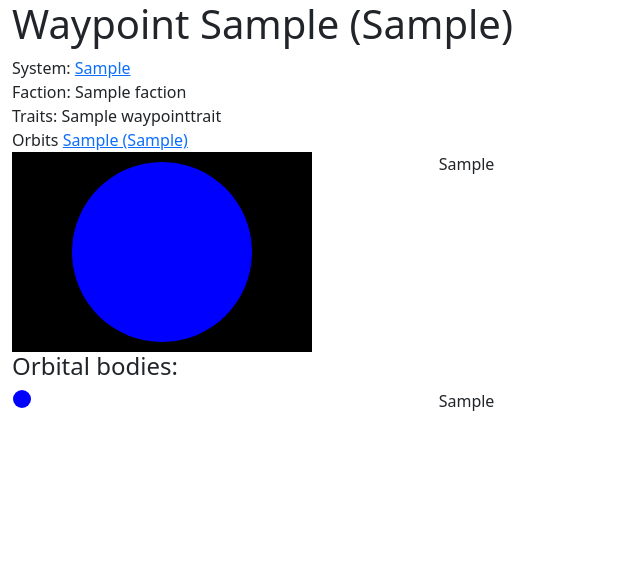
After one commit to ropable/spacetraders-api, a Django app: page /galaxy/waypoint/1/ in a window 1280 px wide. The commit adds this page. Shown: the top 588 px of the page, without its empty margins (0-640 px from the left). Run offline with Django 4.2, Linux system fonts and the light colour scheme; tables that the repository leaves empty hold one stand-in row (values such as "Sample post").

Commit message:
Basic detail views for Agent, System & Waypoint.

```diff
--- a/galaxy/models.py
+++ b/galaxy/models.py
@@ -3,6 +3,7 @@ from django.conf import settings
 from django.contrib.admin import display
 from django.contrib.postgres.fields import ArrayField
 from django.db import models
+from django.urls import reverse
 from django_rq.queues import get_queue
 from humanize import naturaldelta
 import logging
@@ -55,6 +56,9 @@ class Agent(models.Model):
     def __str__(self):
         return f"{self.symbol} ({self.starting_faction})"
 
+    def get_absolute_url(self):
+        return reverse("agent_detail", kwargs={"pk": self.pk})
+
     def update(self, data):
         """Update object from passed-in data."""
         self.credits = data["credits"]
@@ -81,6 +85,9 @@ class System(models.Model):
 
     def __str__(self):
         return f"{self.symbol} ({self.get_type_display()})"
+
+    def get_absolute_url(self):
+        return reverse("system_detail", kwargs={"pk": self.pk})
 
     @property
     def coords(self):
@@ -135,6 +142,9 @@ class Waypoint(models.Model):
 
     def __str__(self):
         return f"{self.symbol} ({self.type_display})"
+
+    def get_absolute_url(self):
+        return reverse("waypoint_detail", kwargs={"pk": self.pk})
 
     def update(self, data):
         """Update object from passed-in data."""
@@ -353,7 +363,7 @@ class ShipMount(models.Model):
 
 class Ship(models.Model):
     modified = models.DateTimeField(auto_now=True)
-    agent = models.ForeignKey(Agent, on_delete=models.PROTECT)
+    agent = models.ForeignKey(Agent, related_name="ships", on_delete=models.PROTECT)
     symbol = models.CharField(max_length=32, unique=True)
     registration = models.JSONField(default=dict)
     nav = models.OneToOneField(ShipNav, on_delete=models.CASCADE)
@@ -755,7 +765,7 @@ class Ship(models.Model):
         if arrival < now:
             return
         pause = (arrival - now).seconds + 1
-        print(f"Sleeping until {self.nav.arrival_display()}")
+        print(f"Sleeping {self.nav.arrival_display()}")
         sleep(pause)
 
     def get_cooldown(self):
--- a/galaxy/templates/galaxy/system_detail.html
+++ b/galaxy/templates/galaxy/system_detail.html
@@ -2,7 +2,7 @@
 
 {% block page_content %}
 <div id="system_{{ system_symbol }}">
-    <svg style="border:3px solid green; background-color:#333; width:100%; height:100%; border-radius: 10px;" viewBox="{{minx}} {{miny}} {{width}} {{height}}">
+    <svg style="border:1px solid green; background-color:#333; width:100%; height:100%;" viewBox="{{minx}} {{miny}} {{width}} {{height}}">
     {% for w in waypoints %}
         {% if w.type == "GAS_GIANT" %}
         <circle cx="{{w.x}}" cy="{{w.y}}" r="15" fill="yellow" id="waypoint_{{w.symbol}}"></circle>
--- /dev/null
+++ b/galaxy/templates/galaxy/waypoint_detail.html
@@ -0,0 +1,61 @@
+{% extends "base.html" %}
+
+{% block page_content %}
+<div id="waypoint_detail_view">
+    <h1>Waypoint {{ waypoint }}</h1>
+    System: <a href="{% url 'system_detail' pk=waypoint.system.pk %}">{{ waypoint.system.symbol }}</a><br>
+    Faction: {{ waypoint.faction.name }}<br>
+    Traits: {{ waypoint.traits_display|default_if_none:"none" }}<br>
+    {% if waypoint.orbits %}
+    Orbits <a href="{% url 'waypoint_detail' pk=waypoint.orbits.pk %}">{{ waypoint.orbits }}</a>
+    {% endif %}
+    <div class="row">
+        <div class="col-md-4">
+            <svg
+              version="1.1"
+              baseProfile="full"
+              width="300"
+              height="200"
+              xmlns="http://www.w3.org/2000/svg">
+                <rect width="100%" height="100%" fill="black" />
+                <circle cx="150" cy="100" r="90" fill="blue" />
+            </svg>
+        </div>
+        <div class="col-md-8">
+            <div>{{ waypoint.type_display }}</div>
+            {% if waypoint.is_market %}
+            <div>Market: {{ waypoint.market }}</div>
+            {% endif %}
+            {% if waypoint.is_shipyard %}
+            <div>Shipyard: {{ waypoint.shipyard }}</div>
+            {% endif %}
+        </div>
+    </div>
+    {% if waypoint.orbitals.exists %}
+    <h4>Orbital bodies:</h4>
+    {% endif %}
+    {% for orbital in waypoint.orbitals.all %}
+    <div class="row">
+        <div class="col-md-4">
+            <svg
+              version="1.1"
+              baseProfile="full"
+              width="300"
+              height="200"
+              xmlns="http://www.w3.org/2000/svg">
+                <circle cx="10" cy="10" r="9" fill="blue" />
+            </svg>
+        </div>
+        <div class="col-md-8">
+            <div>{{ orbital.type_display }}</div>
+            {% if orbital.is_market %}
+            <div>Market: {{ orbital.market }}</div>
+            {% endif %}
+            {% if orbital.is_shipyard %}
+            <div>Shipyard: {{ orbital.shipyard }}</div>
+            {% endif %}
+        </div>
+    </div>
+    {% endfor %}
+</div>
+{% endblock %}
--- a/galaxy/urls.py
+++ b/galaxy/urls.py
@@ -1,8 +1,9 @@
 from django.urls import path
-from .views import SystemView, SystemImageView
+from galaxy import views
 
 
 urlpatterns = [
-    path("system/<int:pk>/", SystemView.as_view(), name="system_image"),
-    path("system/<int:pk>/image/", SystemImageView.as_view(), name="system_image"),
+    path("agent/<int:pk>/", views.AgentDetail.as_view(), name="agent_detail"),
+    path("system/<int:pk>/", views.SystemDetail.as_view(), name="system_detail"),
+    path("waypoint/<int:pk>/", views.WaypointDetail.as_view(), name="waypoint_detail"),
 ]
--- a/galaxy/views.py
+++ b/galaxy/views.py
@@ -1,17 +1,25 @@
-from django.http import HttpResponse
-from django.views.generic import DetailView, TemplateView
-import matplotlib.pyplot as plt
+from django.views.generic import DetailView
 
-from .models import System, Waypoint
+from .models import Agent, System, Waypoint
 
 
-class SystemView(DetailView):
+class AgentDetail(DetailView):
+    model = Agent
+
+    def get_context_data(self, **kwargs):
+        context = super().get_context_data(**kwargs)
+        context["page_title"] = str(self.get_object())
+        context["agent"] = self.get_object()
+        return context
+
+
+class SystemDetail(DetailView):
     model = System
-    template_name = "galaxy/system_detail.html"
 
     def get_context_data(self, **kwargs):
         context = super().get_context_data(**kwargs)
         system = self.get_object()
+        context["page_title"] = str(system)
         context["system_symbol"] = system.symbol
         waypoints = Waypoint.objects.filter(system=system)
         star = waypoints.filter(type="GAS_GIANT").first()
@@ -33,54 +41,11 @@ class SystemView(DetailView):
         return context
 
 
-class SystemImageView(DetailView):
+class WaypointDetail(DetailView):
+    model = Waypoint
 
-    model = System
-
-    def get(self, request, *args, **kwargs):
-        system = self.get_object()
-        plotted_points = set()
-        plt.figure()
-        plt.title(system)
-
-        # Plot system star
-        for wp in Waypoint.objects.filter(system=system, type="GAS_GIANT"):
-            plt.plot(wp.x, wp.y, color="yellow", marker="*")
-            plt.annotate(
-                text=wp.symbol_suffix,
-                xy=(wp.x + 15, wp.y - 10),
-            )
-            plotted_points.add(wp.coords)
-
-        # Plot jump gates
-        for wp in Waypoint.objects.filter(system=system, type="JUMP_GATE"):
-            plt.plot(wp.x, wp.y, color="blue", marker="h")
-            plt.annotate(
-                text=wp.symbol_suffix,
-                xy=(wp.x + 15, wp.y - 10),
-            )
-            plotted_points.add(wp.coords)
-
-        # Plot planets
-        for wp in Waypoint.objects.filter(system=system, type="PLANET"):
-            plt.plot(wp.x, wp.y, color="green", marker="o")
-            plt.annotate(
-                text=wp.symbol_suffix,
-                xy=(wp.x + 15, wp.y - 10),
-            )
-            plotted_points.add(wp.coords)
-
-        # Plot everything else
-        for wp in Waypoint.objects.filter(system=system).exclude(type__in=["JUMP_GATE", "PLANET"]):
-            if wp.coords not in plotted_points:
-                plt.plot(wp.x, wp.y, color="red", marker="x")
-                #plt.annotate(
-                #    text=wp.symbol_suffix,
-                #    xy=(wp.x + 5, wp.y),
-                #)
-                plotted_points.add(wp.coords)
-
-        response = HttpResponse(content_type="image/png")
-        plt.savefig(response, format="png")
-
-        return response
+    def get_context_data(self, **kwargs):
+        context = super().get_context_data(**kwargs)
+        context["page_title"] = str(self.get_object())
+        context["waypoint"] = self.get_object()
+        return context
--- a/spacetraders/templates/base.html
+++ b/spacetraders/templates/base.html
@@ -11,10 +11,13 @@
 
   <link rel="icon" href="/favicon.ico" sizes="any">
   <link href="https://cdn.jsdelivr.net/npm/bootstrap@5.3.2/dist/css/bootstrap.min.css" rel="stylesheet" integrity="sha384-T3c6CoIi6uLrA9TneNEoa7RxnatzjcDSCmG1MXxSR1GAsXEV/Dwwykc2MPK8M2HN" crossorigin="anonymous">
+  <link rel="stylesheet" href="https://cdn.jsdelivr.net/npm/bootstrap-icons@1.11.2/font/bootstrap-icons.min.css">
 </head>
 
 <body>
-  {% block page_content %}{% endblock %}
+    <div class="container-fluid">
+    {% block page_content %}{% endblock %}
+    </div>
 </body>
 
 </html>
```
Also changed, not shown: galaxy/templates/galaxy/agent_detail.html (added, +20 -0 lines), README.md.
